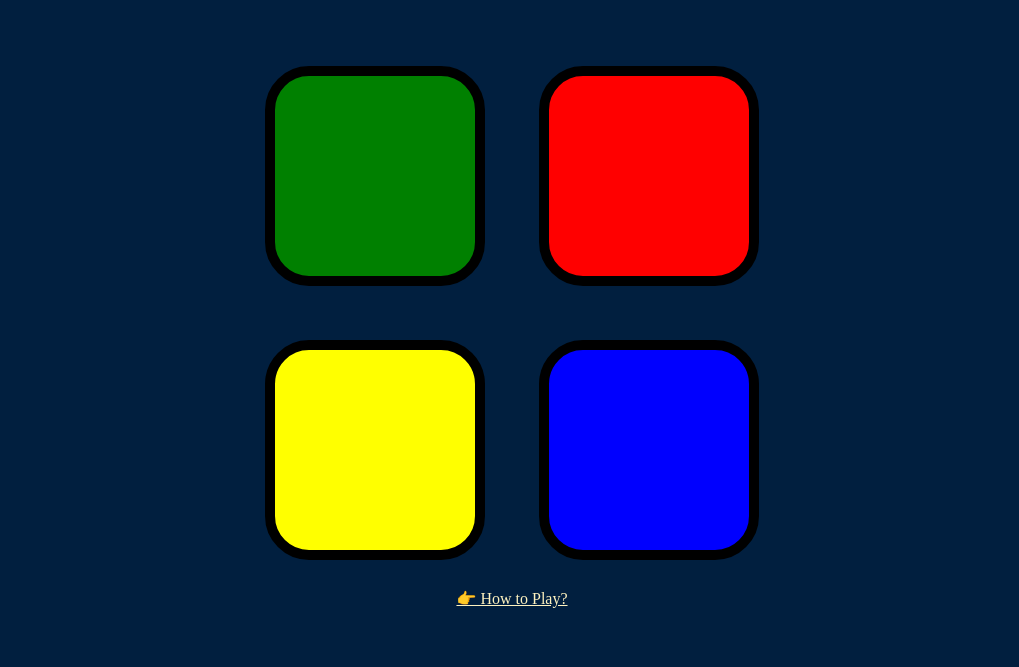
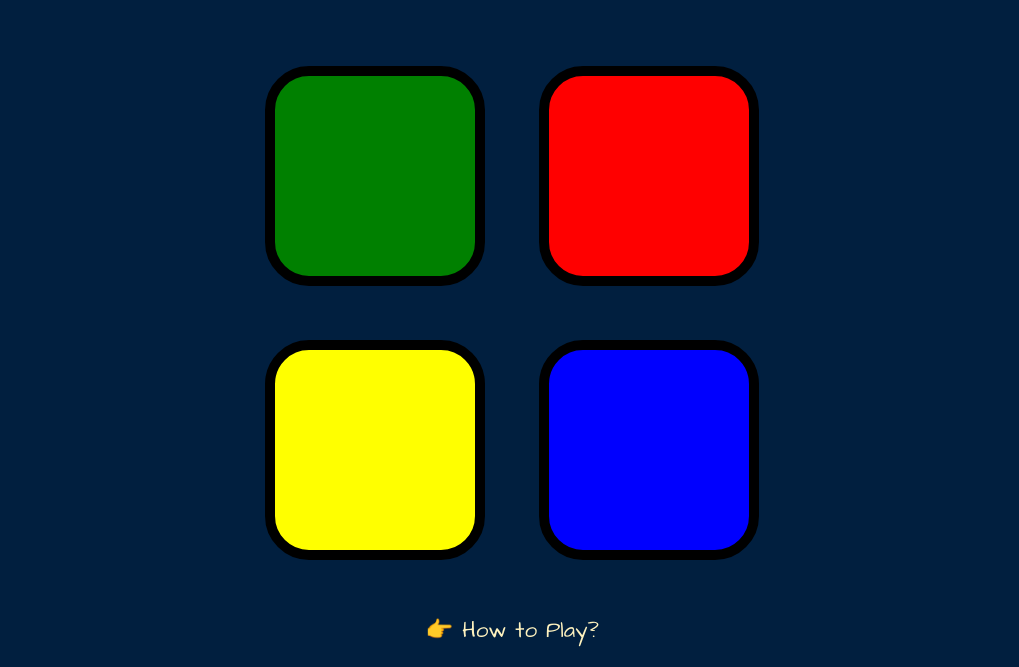
Before and after one commit to jasdeepsaini22/Simon-Game, a plain HTML site: page index.html in a window 1280 px wide. Shown: the part 133-800 px from the top of the page, without its empty margins (128-1147 px from the left). Drawn offline with nearby package versions, Linux system fonts and the light colour scheme.

Commit message:
Update styles.css

```diff
--- a/styles.css
+++ b/styles.css
@@ -6,7 +6,7 @@ body {
 #level-title {
   font-family: 'Press Start 2P', cursive;
   font-size: 3rem;
-  margin:  5%;
+  margin: 5%;
   color: #FEF2BF;
 }
 
@@ -14,7 +14,6 @@ body {
   display: block;
   width: 50%;
   margin: auto;
-
 }
 
 .btn {
@@ -51,3 +50,14 @@ body {
   box-shadow: 0 0 20px white;
   background-color: grey;
 }
+
+a:link {
+  text-decoration: none;
+  font-family: 'Architects Daughter', cursive;
+  margin-top: 3%;
+}
+
+.tutorial {
+  margin-top: 2%;
+  font-size: 1.4rem;
+}
```
